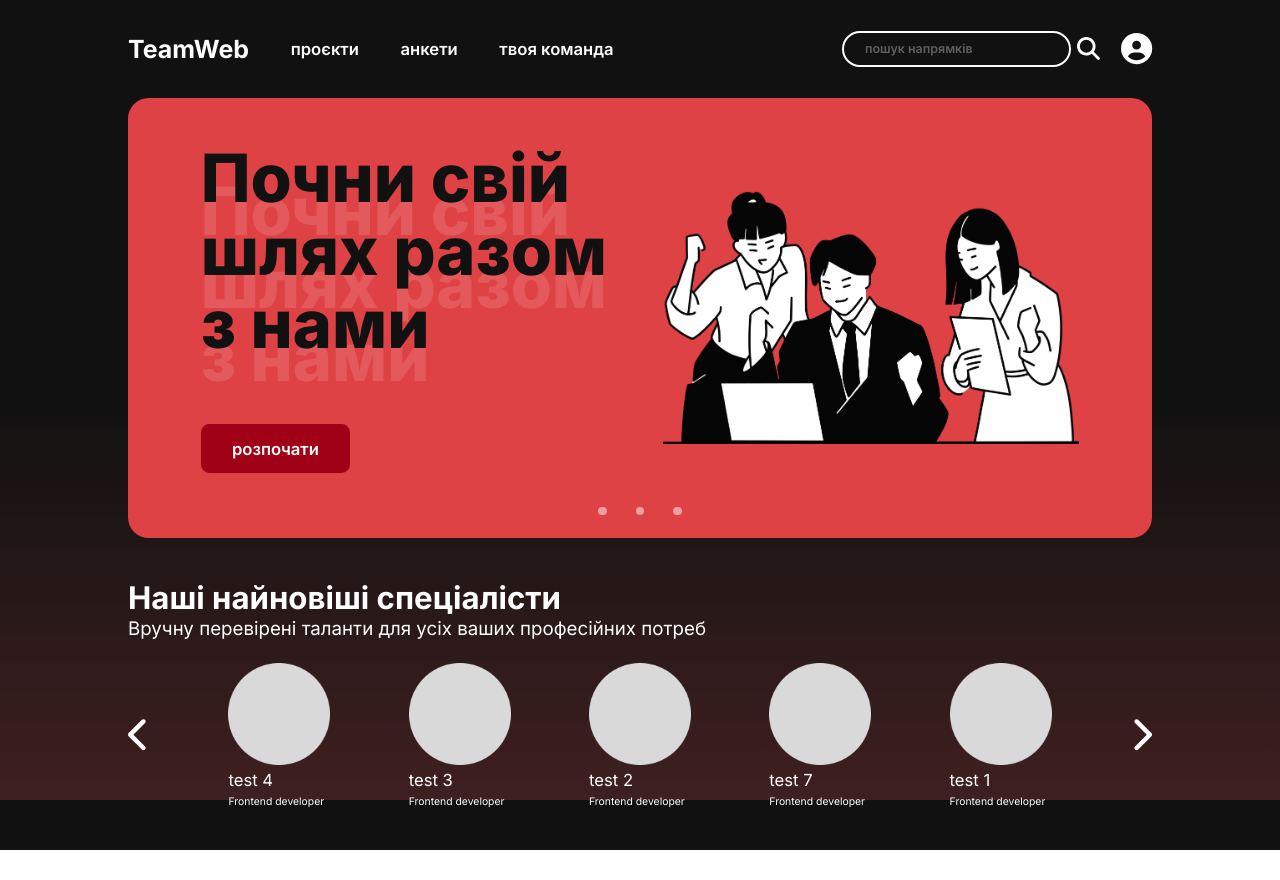
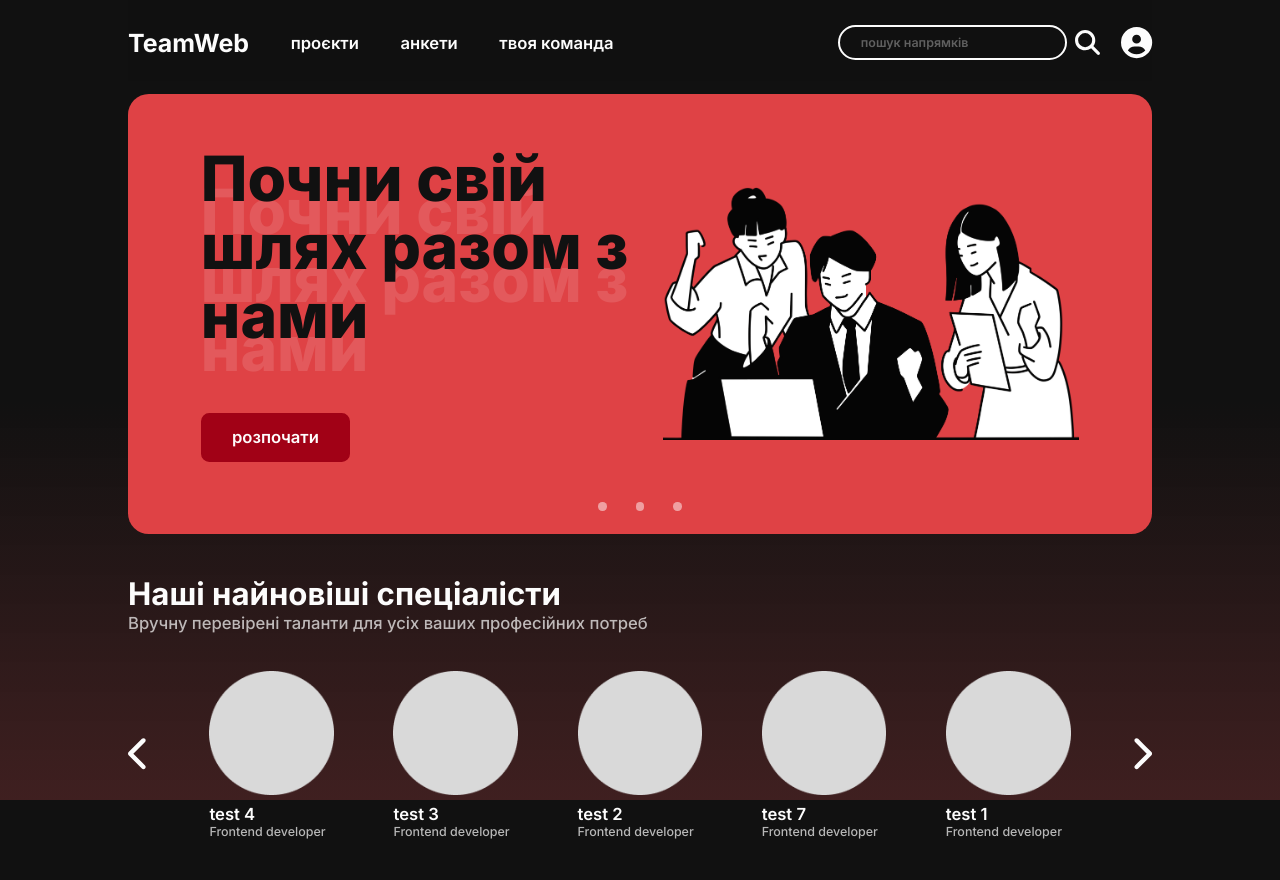
Before and after one commit to SergioVed/teamWebAplication, a React (Create React App) app in the folder client/: page / in a window 1280 px wide. Before the commit the page ends 850 px from the top, so only its background shows below. Built offline with nearby package versions, Linux system fonts and the light colour scheme.

Commit message:
fixed styles

```diff
--- a/client/src/components/header/index.scss
+++ b/client/src/components/header/index.scss
@@ -5,15 +5,16 @@
 }
 
 .header{
-    padding-top: calc(var(--index) * 1.5);
+    padding: calc(var(--index) * 1.2) 0 calc(var(--index) * 1);
     width: 80vw;
     margin: 0 auto;
     display: flex;
     justify-content: space-between;
     align-items: center;
-    z-index: 1;
+    z-index: 999;
+    position: fixed;
+    background-color: #111111eb;
     &__elements{
-        // height: 50px;
         display: flex;
         gap: calc(var(--index) * 2);
         align-items: center;
@@ -31,13 +32,10 @@
         }
     }
     &__inputContainer{
-        // height: 100px;
         align-items: center;
         display: flex;
         gap: calc(var(--index)* 1);
         &__profileImg{
-            // width: calc(var(--index) * 1.4);
-            // height: calc(var(--index) * 1.4);
             font-size: calc(var(--index) * 1.5);
             color: $defaultWhite;
         }
--- a/client/src/components/homePage/index.tsx
+++ b/client/src/components/homePage/index.tsx
@@ -13,8 +13,9 @@ export const HomePage = () => {
 
             <div className="homepage__container">
                 <Banners />
+
+                <TopWorkers/>
             </div>
-        <TopWorkers/>
         </div>
     )
 }
--- a/client/src/components/homePage/style.scss
+++ b/client/src/components/homePage/style.scss
@@ -5,8 +5,7 @@
     padding: 0;
     box-sizing: border-box;
     font-family: "Inter", sans-serif;
-    ;
-    color: #fff;
+    color: $defaultWhite;
 }
 
 :root {
@@ -18,6 +17,7 @@
     display: flex;
     flex-direction: column;
     align-items: center;
+    width: 100%;
 }
 
 .homepage__gradient {
@@ -30,7 +30,7 @@
 .homepage__container {
     width: 80%;
     height: max-content;
-    padding-top: calc(var(--index) * 1.5);
+    padding-top: calc(var(--index) * 4.5);
     z-index: 2;
 }
 
@@ -73,7 +73,7 @@
         >p {
             color: #111111;
             font-weight: 800;
-            font-size: calc(var(--index) * 3.2);
+            font-size: calc(var(--index) * 3);
             line-height: 1.1;
             text-shadow: 0px calc(var(--index)* 1.6) 0px rgba(255, 255, 255, 0.127);
         }
@@ -164,7 +164,7 @@
 #radio2 {
     &:checked {
         ~.banner__2 {
-            margin-left: -20%;
+            margin-left: -20.3%;
         }
     }
 }
@@ -172,7 +172,7 @@
 #radio3 {
     &:checked {
         ~.banner__3 {
-            margin-left: -40%;
+            margin-left: -40.5%;
         }
     }
 }
--- a/client/src/components/input/index.scss
+++ b/client/src/components/input/index.scss
@@ -6,14 +6,10 @@
 
 .inputWrapper{
     display: flex;
-    // justify-content: space-around;
     align-items: center;
-    gap: calc(var(--index) * .3);
-    // width: calc(var(--index) * 11.3);
+    gap: calc(var(--index) * .4);
     &__input{
-        // height: calc(var(--index) * 1.3);
         width: calc(var(--index) * 11);
-        // border-radius: 74px;
         border: 2.4px solid $defaultWhite;
         background: transparent;
         color: $defaultWhite;
@@ -21,7 +17,6 @@
         font-weight: 500;
         padding: calc(var(--index) * .3) calc(var(--index) * 1) calc(var(--index) * .35);
         border-radius: calc(var(--index) * 1);
-        // padding-left: 16px;
 
         &::placeholder{
             font-weight: 600;
@@ -35,7 +30,7 @@
     &__button{
         background: none;
         border: none;
-        font-size: calc(var(--index) * 1.1);
+        font-size: calc(var(--index) * 1.2);
         color: $defaultWhite;
         cursor: pointer;
     }
--- a/client/src/components/randomWorkers/index.scss
+++ b/client/src/components/randomWorkers/index.scss
@@ -1,47 +1,53 @@
 :root {
     --index: calc(1vw + 1vh)
 }
-// calc(var(--index) * 2)
+
 .workers{
-    width: 80vw;
-    height: calc(var(--index) * 11);
+    width: 100%;
+    margin-top: calc(var(--index) * 2);
+    margin-bottom: calc(var(--index)* 2);
     display: flex;
     flex-direction: column;
-    justify-content: space-between;
-    margin: 0 auto;
-    margin-top: calc(var(--index) * 2);
-    margin-bottom: calc(var(--index)* 2);
+    gap: calc(var(--index) * 1.8);
     z-index: 1;
+
     &__text{
         h1{
             font-size: calc(var(--index) * 1.5);
         }
         p{
-            font-size: calc(var(--index) * 0.9);
+            font-size: calc(var(--index) * 0.8);
+            font-weight: 500;
+            opacity: .7;
         }
     }
     &__container{
         display: flex;
         justify-content: space-between;
+        overflow-x: hidden;
         &__user{
-            height: calc(var(--index)* 7);
             display: flex;
             flex-direction: column;
             justify-content: space-between;
         }
         &__user-img{
-            height: calc(var(--index) * 4.9);
+            height: calc(var(--index) * 6);
+            margin-bottom: calc(var(--index) * .4);
         }
         &__user-name{
             font-size: calc(var(--index) * 0.8);
+            font-weight: 600;
         }
         &__user-work{
-            font-size: calc(var(--index) * 0.5);
+            font-size: calc(var(--index) * 0.6);
+            font-weight: 500;
+            opacity: .7;
         }
         &__btn{
             background: none;
             border: none;
             font-size: calc(var(--index) * 1.7);
+            cursor: pointer;
         }
     }
 }
--- a/client/src/styleSettings/defines.scss
+++ b/client/src/styleSettings/defines.scss
@@ -1,3 +1,4 @@
 @import url('https://fonts.googleapis.com/css2?family=Inter:ital,opsz,wght@0,14..32,100..900;1,14..32,100..900&display=swap');
 
 $defaultWhite: #fffffffc;
+$defaultGray: #D9D9D9;
--- a/client/src/styleSettings/index.scss
+++ b/client/src/styleSettings/index.scss
@@ -2,3 +2,4 @@
 @use '../components/header/index.scss';
 @use '../components/homePage/style.scss';
 @use '../components/input/index.scss';
+@use '../components/randomWorkers/index.scss';
```
